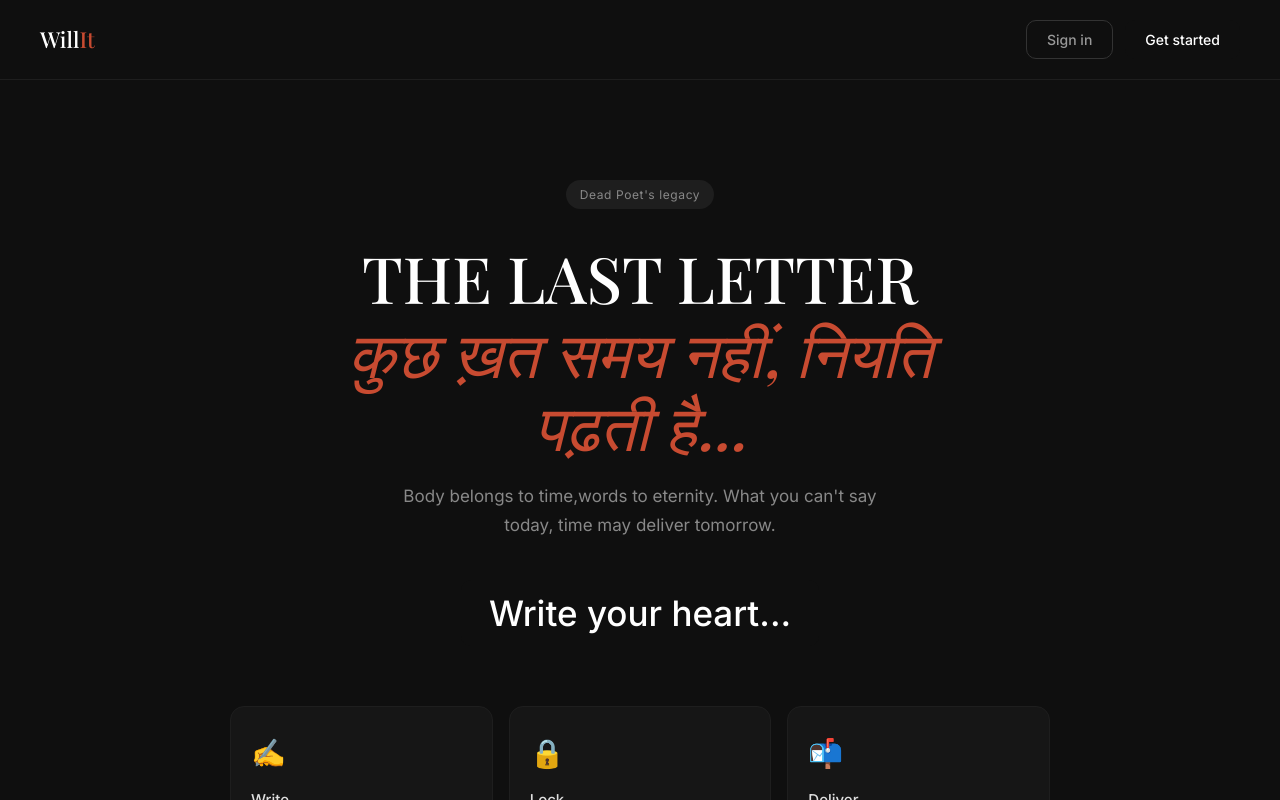
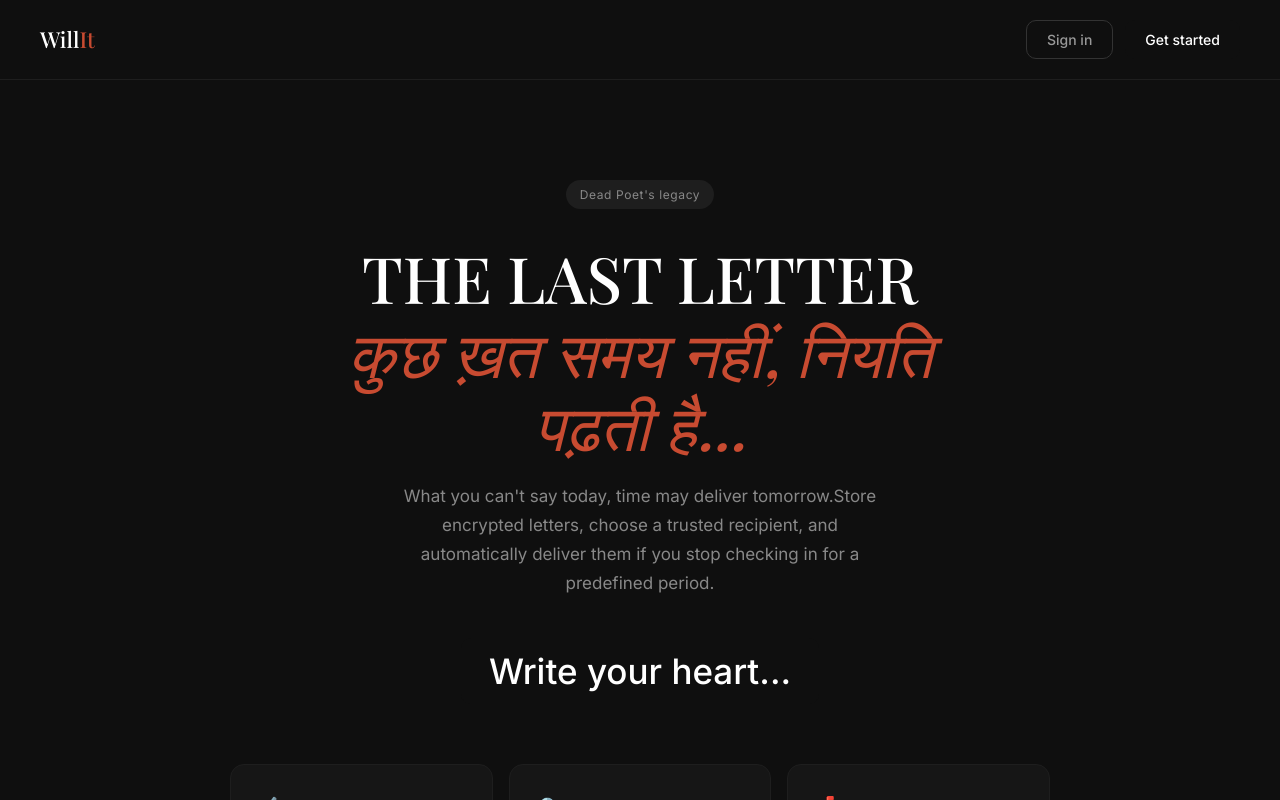
Before and after one commit to higher-amplifier/will-it, a React (Vite) app in the folder client/: page / in a window 1280 px wide. Shown: the top 800 px of the page. Built offline with nearby package versions, Linux system fonts and the light colour scheme; no server answers; a web font is replaced by a local one.

Commit message:
UI changes

```diff
--- a/client/src/pages/Landing.jsx
+++ b/client/src/pages/Landing.jsx
@@ -26,11 +26,11 @@ export default function Landing() {
         </h1>
 
         <p style={{ fontSize: 17, color: '#888', lineHeight: 1.7, maxWidth: 480, margin: '0 auto 40px' }}>
- Body belongs to time,words to eternity.
-What you can't say today, time may deliver tomorrow.       </p>
+What you can't say today, time may deliver tomorrow.Store encrypted letters, choose a trusted recipient, and automatically deliver them if you stop checking in for a predefined period.
+     </p>
 
         <div style={{ display: 'flex', gap: 12, justifyContent: 'center', flexWrap: 'wrap' }}>
-          <button className="btn btn-primary" style={{color: ' #db43b7;', fontSize: 35, padding: '12px 28px' }} onClick={() => nav('/register')}>
+          <button className="btn btn-primary" style={{color: ' #671821;', fontSize: 35, padding: '12px 28px' }} onClick={() => nav('/register')}>
             Write your heart...
           </button>
           {/* <button className="btn btn-ghost" style={{ fontSize: 25, padding: '12px 28px', color: '#666', borderColor: '#333' }} onClick={() => nav('/login')}>
```
